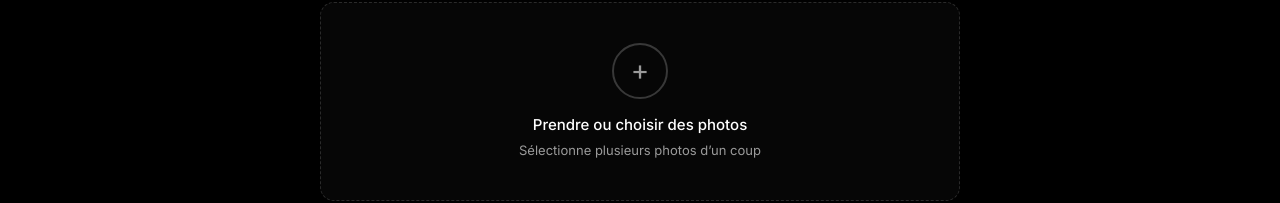
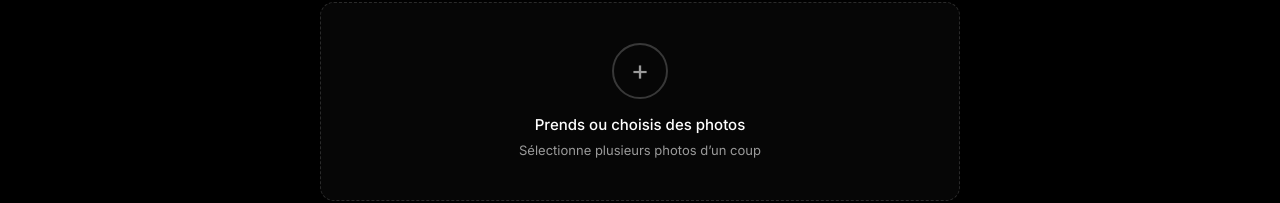
Before and after one commit to WRONIKOWSKY/sellguard, a Next.js app in the folder sellguard/: page /annonce in a window 1280 px wide. Shown: the part 248-451 px from the top of the page. Built offline with nearby package versions, Linux system fonts and the light colour scheme; a web font is replaced by a local one.

Commit message:
consistency: tutoyer in french photo labels (Prends/Choisis/Ajoute)

```diff
--- a/sellguard/contexts/LangContext.js
+++ b/sellguard/contexts/LangContext.js
@@ -15,9 +15,9 @@ export var T = {
       title: "Générer une annonce",
       subtitle: "Photo annonces optimisées pour toutes les plateformes en 10 secondes.",
       photo_label: "Photos de l’article",
-      photo_hint: "Prendre ou choisir des photos",
+      photo_hint: "Prends ou choisis des photos",
       photo_sub: "Sélectionne plusieurs photos d’un coup",
-      photo_btn: "Prendre ou choisir une photo",
+      photo_btn: "Prends ou choisis une photo",
       photo_change: "Changer la photo",
       condition_label: "État de l’article",
       conditions: ["Neuf avec étiquettes", "Neuf sans étiquettes", "Très bon état", "Bon état", "État correct"],
@@ -57,7 +57,7 @@ export var T = {
       type_label: "Type de litige",
       types: ["Article non conforme", "Article prétendument endommagé", "Mauvaise couleur / taille", "Article prétendument non reçu", "Autre"],
       msg_label: "Message de l’acheteur", msg_ph: "Colle ici le message exact de l’acheteur ou la raison du litige...",
-      photos_label: "Photos envoyées par l’acheteur", photos_hint: "optionnel, détection de fraude", photos_add: "+ Ajouter les photos de l’acheteur",
+      photos_label: "Photos envoyées par l’acheteur", photos_hint: "optionnel, détection de fraude", photos_add: "+ Ajoute les photos de l’acheteur",
       cert_label: "Référence certificat SellCov", cert_ph: "Ex: SC-ABC123XYZ", cert_hint: "si tu as certifié l’envoi",
       analyze_btn: "Analyser et défendre", analyzing: "Analyse en cours...", back: "Retour",
       fraud_label: "Détection de fraude", verdict_l: "ANALYSE DE LA SITUATION", args_l: "TES ARGUMENTS DE DÉFENSE",
```
